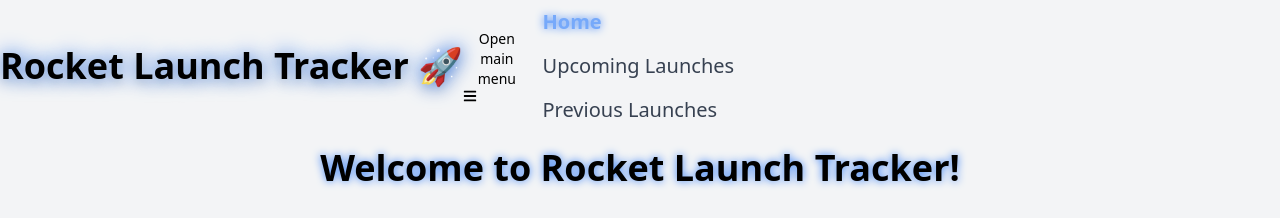
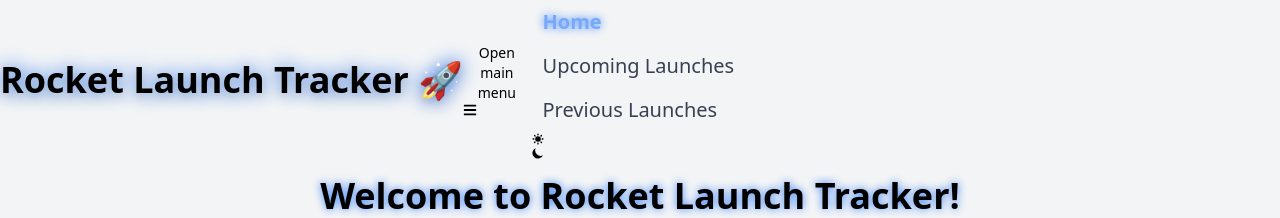
Before and after one commit to LayneV/Rocket-Launch-Tracker, a React (Vite) app: page / in a window 1280 px wide. Shown: the top 218 px of the page. Built offline with nearby package versions, Linux system fonts and the light colour scheme; no server answers; the HTML template or start-up script is replaced by a standard one.

Commit message:
feat: Add a dark/light mode toggle

```diff
--- a/src/components/Header.jsx
+++ b/src/components/Header.jsx
@@ -5,6 +5,7 @@ import {
   NavbarToggle,
 } from "flowbite-react";
 import { NavLink } from "react-router-dom";
+import { DarkThemeToggle } from "flowbite-react";
 
 function Header() {
   const links = [
@@ -38,7 +39,7 @@ function Header() {
           >
             {link.name}
           </NavLink>
-        ))}
+        ))} <DarkThemeToggle/>
       </NavbarCollapse>
     </Navbar>
   );
--- a/src/index.css
+++ b/src/index.css
@@ -1,3 +1,5 @@
 @import "tailwindcss";
 @plugin "flowbite-react/plugin/tailwindcss";
 @source "../.flowbite-react/class-list.json";
+
+@custom-variant dark (&:where(.dark, .dark *));
```
